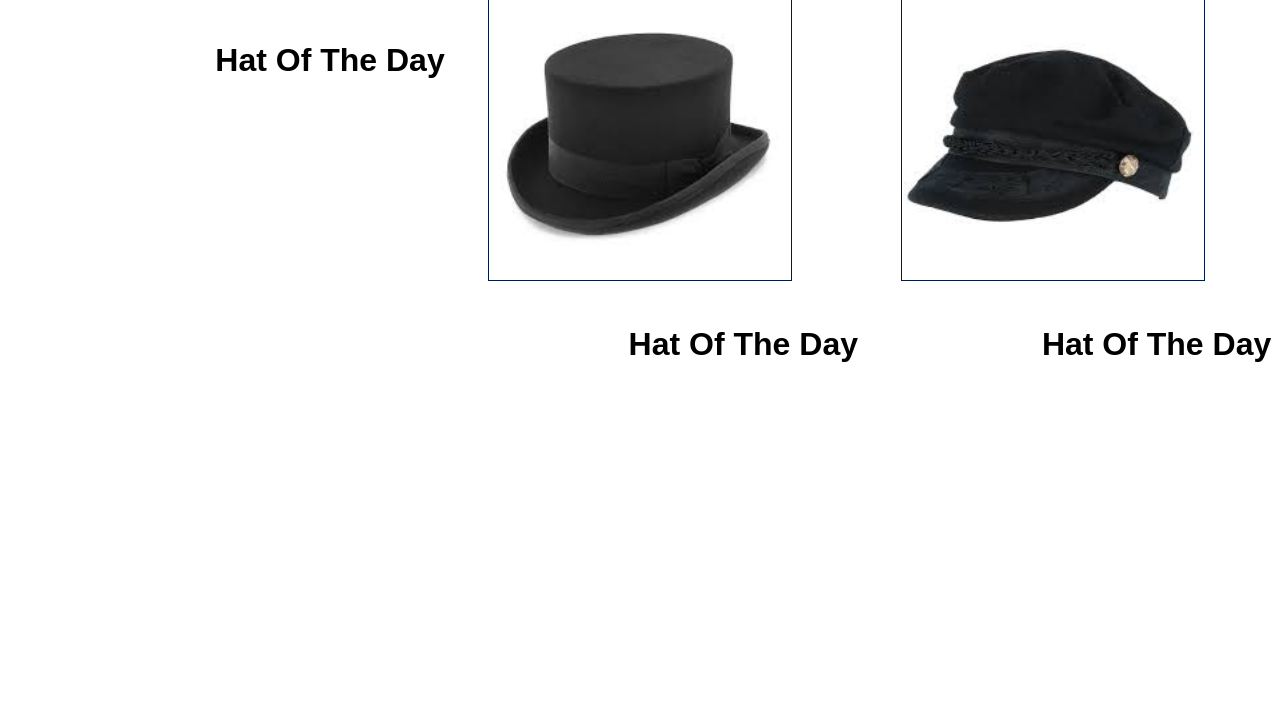
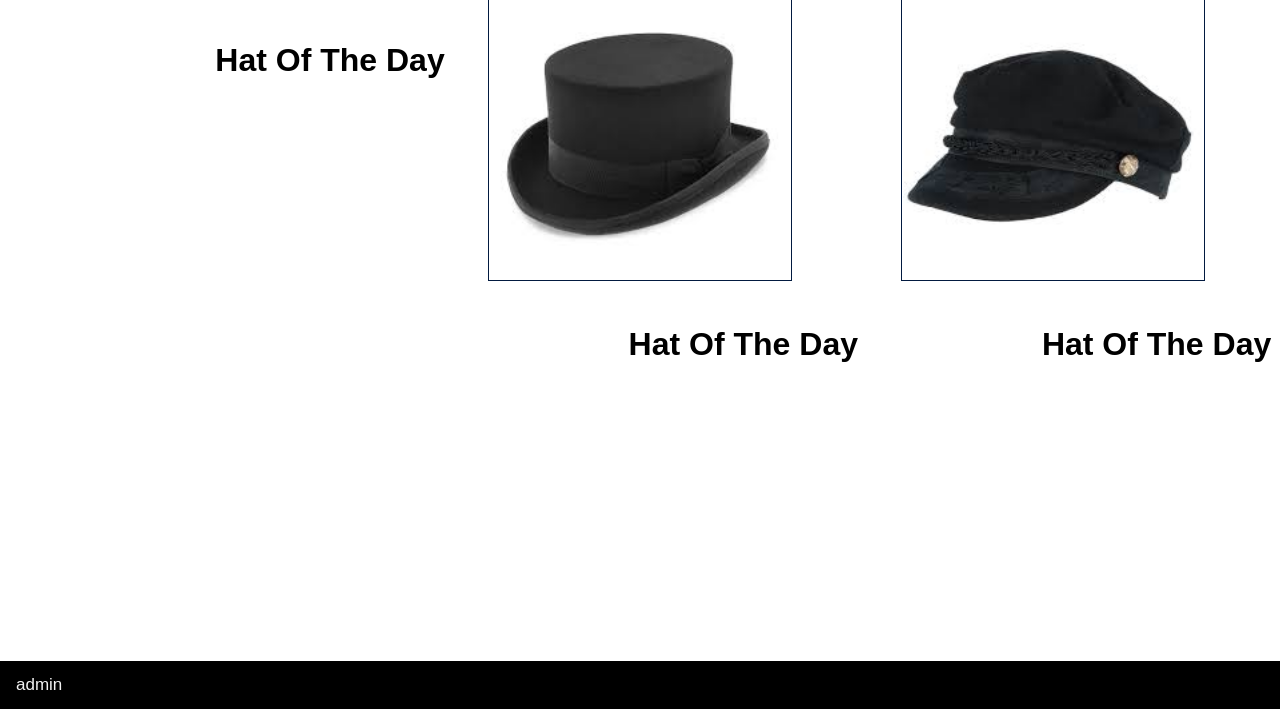
Before and after one commit to Blakepatri/TheresAHatForThat, a website: page html/home.html in a window 1280 px wide. Shown: the part 91-800 px from the top of the page. Drawn offline with Linux system fonts and the light colour scheme.

Commit message:
added a footer

```diff
--- a/css/css.css
+++ b/css/css.css
@@ -25,6 +25,23 @@ body {
 .nav-bar a.active {
   background-color: #4CAF50;
   color: white;
+}
+footer {
+  position: fixed;
+  left: 0;
+  bottom: 0;
+  width: 100%;
+  background-color: black;
+  color: white;
+  text-align: center;
+}
+footer a {
+  float: left;
+  color: #f2f2f2;
+  text-align: center;
+  padding: 14px 16px;
+  text-decoration: none;
+  font-size: 17px;
 }
 
 .nav-bar-right {
--- a/elements/footer.js
+++ b/elements/footer.js
@@ -3,9 +3,9 @@ Renderer for the footer
 **/
 function render() {
 return (`
-<div class="footer">
-	OH SNAP A FOOTER
-</div>
+  <footer>
+    <a href="/admin">admin</a>
+  </footer>
 `);
 }
 
--- a/html/home.html
+++ b/html/home.html
@@ -34,4 +34,7 @@
 		</div>
 
 	</body>
+  <footer>
+    <a href="/admin">admin</a>
+  </footer>
 </html>
```
